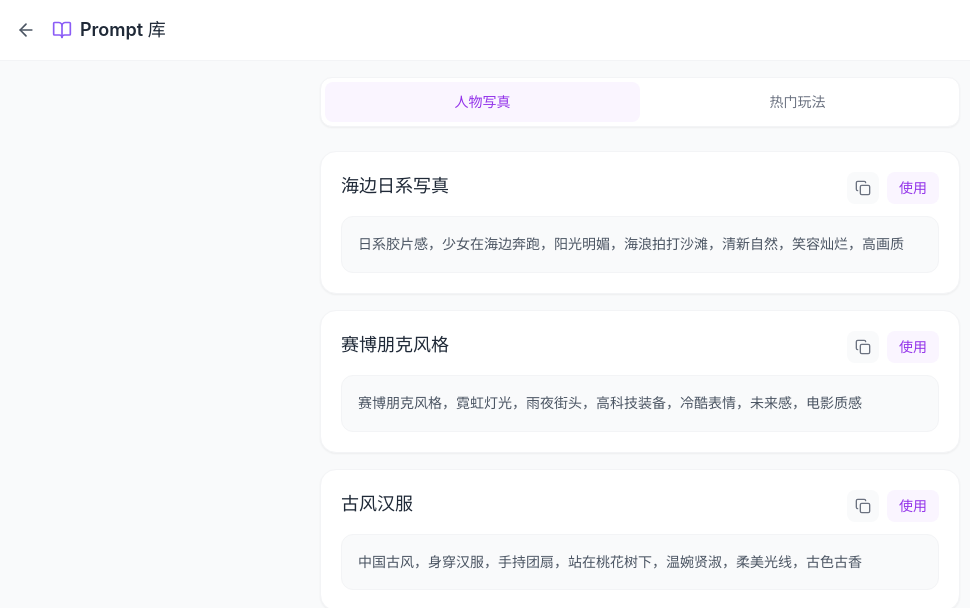
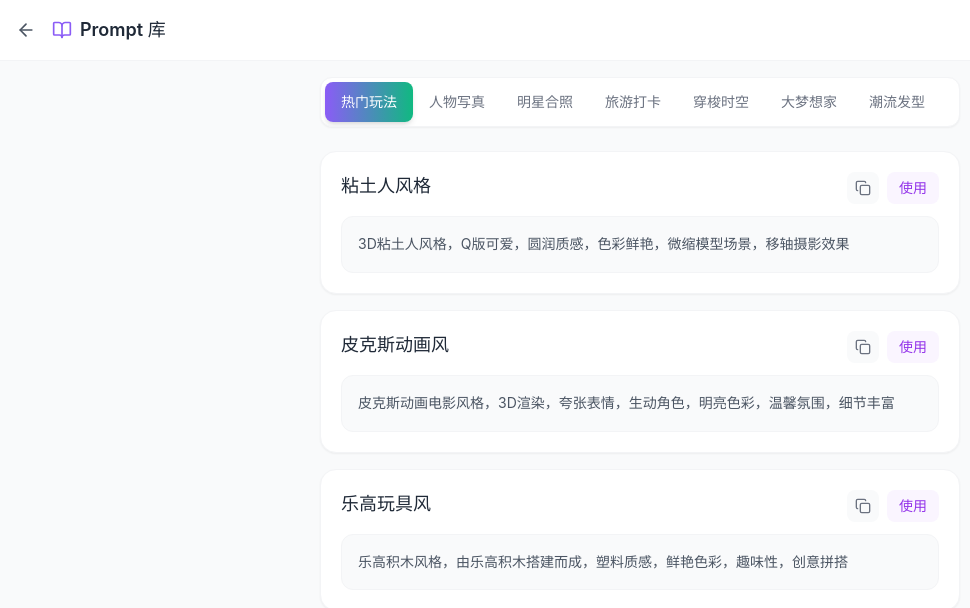
Before and after one commit to feibo123132/the-other-you, a React (Vite) app: page /prompts in a window 1280 px wide. Shown: the top 608 px of the page, without its empty margins (0-970 px from the left). Built offline with nearby package versions, Linux system fonts and the light colour scheme.

Commit message:
feat: 梦想家和发型

```diff
--- a/src/config/options.ts
+++ b/src/config/options.ts
@@ -57,7 +57,7 @@
     label: '日系动漫',
     icon: '🌸',
     category: 'style',
-    promptTemplate: 'Japanese anime style, sharp color contrast, detailed features, dynamic pose',
+    promptTemplate: '新海诚风格的动漫主视觉图，《你的名字。》《天气之子》风格，细节丰富的动漫角色，CoMix Wave Films动画风格，镜头光晕，电影级照明，闪烁的粒子，鲜明的色彩搭配，富有情感的氛围，光线追踪反射，8k分辨率，杰作',
   },
   {
     id: 'Irasutoya',
@@ -209,65 +209,114 @@
     label: '中年',
     icon: '👨',
     category: 'time_travel',
-    promptTemplate: 'Middle-aged portrait style, mature features, balanced lighting, realistic textures, dignified mood',
+    promptTemplate: '图中的人物45岁后的模样，中年，职业形象，有轻微的鱼尾纹，淡淡的抬头纹，成熟老练，自信且成功，随手拍的效果，保持面部特征的相似度',
   },
   {
     id: 'time-elder',
     label: '老年',
     icon: '🧓',
     category: 'time_travel',
-    promptTemplate: 'Senior portrait style, gentle contrast, character-rich details, warm tones, respectful aesthetic',
+    promptTemplate: '图中人物80岁后的模样，满脸深深的皱纹，休闲服装，长着老年斑，头发花白，皮肤松弛，眼神睿智而慈祥，皮肤饱经风霜且细节丰富，随手拍的效果，保持面部特征的相似度',
   },
   // 大梦想家
   {
     id: 'job-doctor',
-    label: '大梦想家·医生',
+    label: '医生',
     icon: '🩺',
     category: 'dream_jobs',
-    promptTemplate: 'Portrait in doctor uniform, hospital environment, clean lighting, professional and caring mood',
+    promptTemplate: '参考图1中小孩的面部特征，生成他长大后的医生职业形象，25岁左右，穿着白色医生大褂，戴着听诊器，在医院诊室背景中，专业严肃的表情',
   },
   {
     id: 'job-teacher',
-    label: '大梦想家·老师',
+    label: '老师',
     icon: '📚',
     category: 'dream_jobs',
-    promptTemplate: 'Portrait as teacher in classroom, blackboard background, warm lighting, approachable style',
+    promptTemplate: '参考图1中小孩的面部特征，生成他长大后的老师职业形象，25岁左右，穿着休闲格子衫，戴着眼镜，站在黑板前，温和亲切的表情',
   },
   {
     id: 'job-streamer',
-    label: '大梦想家·主播',
+    label: '主播',
     icon: '🎧',
     category: 'dream_jobs',
-    promptTemplate: 'Portrait as streamer, neon ambient lights, desk setup with microphone, modern tech vibe',
+    promptTemplate: '参考图1中小孩的面部特征，生成他长大后的主播职业形象，25岁左右，穿着时尚的休闲装，在现代化的直播间背景中，自信阳光的表情',
+  },
+  {
+    id: 'job-singer',
+    label: '歌手',
+    icon: '🎤',
+    category: 'dream_jobs',
+    promptTemplate: '参考图1中小孩的面部特征，生成他长大后的歌手职业形象，25岁左右，穿着舞台服装，在灯光璀璨的舞台上，充满活力的表情',
+  },
+  {
+    id: 'job-dancer',
+    label: '舞蹈家',
+    icon: '💃',
+    category: 'dream_jobs',
+    promptTemplate: '参考图1中小孩的面部特征，生成他长大后的舞者职业形象，25岁左右，换上一整套嘻哈舞蹈服装，帅气的舞蹈姿势',
+  },
+  {
+    id: 'job-police',
+    label: '警察',
+    icon: '👮‍♂️',
+    category: 'dream_jobs',
+    promptTemplate: '参考图1中小孩的面部特征，生成他长大后的警察职业形象，25岁左右，穿着警服，在警察局或街道背景中，严肃正直的表情',
   },
   {
     id: 'job-firefighter',
-    label: '大梦想家·消防员',
+    label: '消防员',
     icon: '🚒',
     category: 'dream_jobs',
-    promptTemplate: 'Portrait in firefighter gear, dramatic lighting, heroic mood, city background, strong highlights',
+    promptTemplate: '参考图1中小孩的面部特征，生成他长大后的消防员职业形象，25岁左右，穿着消防服和头盔，在消防站背景中，勇敢坚毅的表情',
+  },
+  {
+    id: 'job-host',
+    label: '主持人',
+    icon: '🎙️',
+    category: 'dream_jobs',
+    promptTemplate: '参考图1中小孩的面部特征，生成他长大后的主持人职业形象，25岁左右，穿着正式的西装或礼服，在电视台演播厅背景中，从容自信的表情',
   },
   // 潮流发型
   {
-    id: 'hair-big-waves',
-    label: '潮流发型·大波浪',
-    icon: '💇‍♀️',
+    id: 'hair-textured-bangs',
+    label: '纹理刘海',
+    icon: '💇',
     category: 'trendy_hair',
-    promptTemplate: 'Big wave curls hairstyle, voluminous textured hair, salon finish, glossy shine',
+    promptTemplate: 'Close-up portrait of a handsome young Asian man, wearing a trendy texture fringe hairstyle, two-block cut, messy wavy top with slight wet hair look, dark brown hair color, soft natural lighting, clean skin, wearing a white oversized t-shirt, city street background, depth of field, 8k resolution, photorealistic, Sony A7R IV',
   },
   {
-    id: 'hair-foil-perm',
-    label: '潮流发型·锡纸烫',
-    icon: '🪙',
+    id: 'hair-buzz-cut',
+    label: '美式寸头',
+    icon: '🧑‍🦲',
     category: 'trendy_hair',
-    promptTemplate: 'Textured foil perm hairstyle, tight curls, edgy street style, defined texture',
+    promptTemplate: 'Fashion editorial portrait of a cool man, buzz cut hairstyle, high skin fade on the sides, sharp hairline, masculine features, minimalist style, studio lighting, grey background, wearing a black turtleneck, high fashion photography, ultra-realistic texture',
+  },
+  {
+    id: 'hair-kpop-style',
+    label: 'K-pop发型',
+    icon: '👨‍🦱',
+    category: 'trendy_hair',
+    promptTemplate: 'A handsome young Asian man, platinum silver hair color, trendy K-pop idol hairstyle, textured messy quiff, voluminous hair swept back, slight wet hair look, side part, wearing a black suit with sequin lapels, studio lighting, high fashion photography, sharp focus, 8k',
+  },
+  {
+    id: 'hair-girl-wolf-cut',
+    label: '女孩狼尾',
+    icon: '🐺',
+    category: 'trendy_hair',
+    promptTemplate: 'Edgy fashion portrait of a cool girl, wolf cut hairstyle, choppy layers, shoulder length, messy bangs, black hair with blue highlights, streetwear fashion, moody lighting, intense gaze, urban setting, highly detailed',
+  },
+  {
+    id: 'hair-butterfly-cut',
+    label: '蝴蝶发型',
+    icon: '🦋',
+    category: 'trendy_hair',
+    promptTemplate: 'A beautiful young woman, butterfly haircut, long voluminous layers, face-framing bangs, blowout style, honey blonde highlights, supermodel vibe, wind blowing through hair, soft makeup, warm sunlight, shot on 35mm film, high quality',
   },
   {
     id: 'hair-american-spike',
-    label: '潮流发型·美式前刺',
-    icon: '👨‍🦱',
+    label: '法式波波头',
+    icon: '💇‍♀️',
     category: 'trendy_hair',
-    promptTemplate: 'American crop spiky fringe hairstyle, matte finish, clean sides, modern barbershop look',
+    promptTemplate: 'Close-up of a chic woman, french bob hairstyle, chin-length, blunt cut, wispy bangs, black hair, red lipstick, parisian style, elegant and cute, soft indoor lighting, coffee shop background, highly detailed hair texture',
   },
 ];
 
--- a/src/data/promptLibrary.ts
+++ b/src/data/promptLibrary.ts
@@ -1,12 +1,41 @@
+export type PromptCategory =
+  | 'gameplay'
+  | 'portrait'
+  | 'group'
+  | 'travel'
+  | 'time-travel'
+  | 'dreamer'
+  | 'fashion';
+
 export interface PromptItem {
   id: string;
   title: string;
   content: string;
-  category: 'portrait' | 'gameplay';
+  category: PromptCategory;
 }
 
 export const promptLibrary: PromptItem[] = [
-  // 人物写真
+  // 热门玩法 (gameplay)
+  {
+    id: 'gameplay-1',
+    title: '粘土人风格',
+    content: '3D粘土人风格，Q版可爱，圆润质感，色彩鲜艳，微缩模型场景，移轴摄影效果',
+    category: 'gameplay'
+  },
+  {
+    id: 'gameplay-2',
+    title: '皮克斯动画风',
+    content: '皮克斯动画电影风格，3D渲染，夸张表情，生动角色，明亮色彩，温馨氛围，细节丰富',
+    category: 'gameplay'
+  },
+  {
+    id: 'gameplay-3',
+    title: '乐高玩具风',
+    content: '乐高积木风格，由乐高积木搭建而成，塑料质感，鲜艳色彩，趣味性，创意拼搭',
+    category: 'gameplay'
+  },
+
+  // 人物写真 (portrait)
   {
     id: 'portrait-1',
     title: '海边日系写真',
@@ -25,23 +54,110 @@
     content: '中国古风，身穿汉服，手持团扇，站在桃花树下，温婉贤淑，柔美光线，古色古香',
     category: 'portrait'
   },
-  // 热门玩法
+
+  // 明星合照 (group)
   {
-    id: 'gameplay-1',
-    title: '粘土人风格',
-    content: '3D粘土人风格，Q版可爱，圆润质感，色彩鲜艳，微缩模型场景，移轴摄影效果',
-    category: 'gameplay'
+    id: 'group-1',
+    title: '红毯合影',
+    content: '好莱坞红毯现场，闪光灯闪烁，穿着高定礼服，自信微笑，与国际巨星并肩站立，高端大气',
+    category: 'group'
   },
   {
-    id: 'gameplay-2',
-    title: '皮克斯动画风',
-    content: '皮克斯动画电影风格，3D渲染，夸张表情，生动角色，明亮色彩，温馨氛围，细节丰富',
-    category: 'gameplay'
+    id: 'group-2',
+    title: '时尚杂志封面',
+    content: 'VOGUE杂志封面风格，专业摄影棚灯光，时尚造型，冷艳表情，与顶级模特合影，极具张力',
+    category: 'group'
+  },
+
+  // 旅游打卡 (travel)
+  {
+    id: 'travel-1',
+    title: '埃菲尔铁塔',
+    content: '法国巴黎，埃菲尔铁塔下，浪漫氛围，手拿咖啡，法式穿搭，蓝天白云，惬意午后',
+    category: 'travel'
   },
   {
-    id: 'gameplay-3',
-    title: '乐高玩具风',
-    content: '乐高积木风格，由乐高积木搭建而成，塑料质感，鲜艳色彩，趣味性，创意拼搭',
-    category: 'gameplay'
+    id: 'travel-2',
+    title: '圣托里尼',
+    content: '希腊圣托里尼，蓝白建筑，爱琴海背景，夕阳西下，白色连衣裙，海风吹拂，唯美浪漫',
+    category: 'travel'
+  },
+
+  // 穿梭时空 (time-travel)
+  {
+    id: 'time-1',
+    title: '80年代迪斯科',
+    content: '80年代复古风格，迪斯科舞厅，爆炸头，喇叭裤，霓虹灯球，动感舞姿，怀旧胶片质感',
+    category: 'time-travel'
+  },
+  {
+    id: 'time-2',
+    title: '民国上海滩',
+    content: '民国时期上海滩，旗袍，黄包车，老式街道，复古色调，优雅知性，电影剧照感',
+    category: 'time-travel'
+  },
+
+  // 大梦想家 (dreamer)
+  {
+    id: 'dream-1',
+    title: '医生',
+    content: '参考图1中小孩的面部特征，生成他长大后的医生职业形象，25岁左右，穿着白色医生大褂，戴着听诊器，在医院诊室背景中，专业严肃的表情',
+    category: 'dreamer'
+  },
+  {
+    id: 'dream-2',
+    title: '老师',
+    content: '参考图1中小孩的面部特征，生成他长大后的老师职业形象，25岁左右，穿着休闲格子衫，戴着眼镜，站在黑板前，温和亲切的表情',
+    category: 'dreamer'
+  },
+  {
+    id: 'dream-3',
+    title: '主播',
+    content: '参考图1中小孩的面部特征，生成他长大后的主播职业形象，25岁左右，穿着时尚的休闲装，在现代化的直播间背景中，自信阳光的表情',
+    category: 'dreamer'
+  },
+  {
+    id: 'dream-4',
+    title: '歌手',
+    content: '参考图1中小孩的面部特征，生成他长大后的歌手职业形象，25岁左右，穿着舞台服装，在灯光璀璨的舞台上，充满活力的表情',
+    category: 'dreamer'
+  },
+  {
+    id: 'dream-5',
+    title: '舞蹈家',
+    content: '参考图1中小孩的面部特征，生成他长大后的舞者职业形象，25岁左右，换上一整套嘻哈舞蹈服装，帅气的舞蹈姿势',
+    category: 'dreamer'
+  },
+  {
+    id: 'dream-6',
+    title: '警察',
+    content: '参考图1中小孩的面部特征，生成他长大后的警察职业形象，25岁左右，穿着警服，在警察局或街道背景中，严肃正直的表情',
+    category: 'dreamer'
+  },
+  {
+    id: 'dream-7',
+    title: '消防员',
+    content: '参考图1中小孩的面部特征，生成他长大后的消防员职业形象，25岁左右，穿着消防服和头盔，在消防站背景中，勇敢坚毅的表情',
+    category: 'dreamer'
+  },
+  {
+    id: 'dream-8',
+    title: '主持人',
+    content: '参考图1中小孩的面部特征，生成他长大后的主持人职业形象，25岁左右，穿着正式的主持服装，在演播厅背景中，自信从容的表情',
+    category: 'dreamer'
+  },
+
+  // 潮流发型 (fashion)
+  {
+    id: 'fashion-1',
+    title: 'Y2K千禧风',
+    content: 'Y2K千禧辣妹风，彩色发夹，金属配饰，鲜艳妆容，复古科技感，个性张扬',
+    category: 'fashion'
+  },
+  {
+    id: 'fashion-2',
+    title: '高冷超模',
+    content: '高级灰发色，利落短发，极简主义穿搭，高冷厌世脸，极简背景，高级质感',
+    category: 'fashion'
   }
 ];
--- a/src/pages/PromptLibrary/index.tsx
+++ b/src/pages/PromptLibrary/index.tsx
@@ -2,13 +2,23 @@
 import { motion } from 'framer-motion';
 import { ArrowLeft, Copy, Check, BookOpen } from 'lucide-react';
 import { useNavigate } from 'react-router-dom';
-import { promptLibrary } from '../../data/promptLibrary';
+import { promptLibrary, PromptCategory } from '../../data/promptLibrary';
 
 const STORAGE_PROMPT_KEY = 'THE_OTHER_YOU_DRAFT_PROMPT';
 
+const CATEGORIES: { id: PromptCategory; label: string }[] = [
+  { id: 'gameplay', label: '热门玩法' },
+  { id: 'portrait', label: '人物写真' },
+  { id: 'group', label: '明星合照' },
+  { id: 'travel', label: '旅游打卡' },
+  { id: 'time-travel', label: '穿梭时空' },
+  { id: 'dreamer', label: '大梦想家' },
+  { id: 'fashion', label: '潮流发型' },
+];
+
 const PromptLibrary: React.FC = () => {
   const navigate = useNavigate();
-  const [activeTab, setActiveTab] = useState<'portrait' | 'gameplay'>('portrait');
+  const [activeTab, setActiveTab] = useState<PromptCategory>('gameplay');
   const [copiedId, setCopiedId] = useState<string | null>(null);
 
   const handleUsePrompt = (content: string) => {
@@ -44,28 +54,21 @@
 
       {/* 内容区域 */}
       <div className="max-w-2xl mx-auto p-4">
-        {/* 标签页切换 */}
-        <div className="flex p-1 bg-white rounded-xl shadow-sm border border-gray-100 mb-6">
-          <button
-            onClick={() => setActiveTab('portrait')}
-            className={`flex-1 py-2.5 text-sm font-medium rounded-lg transition-all ${
-              activeTab === 'portrait'
-                ? 'bg-primary-50 text-primary-600'
-                : 'text-gray-500 hover:text-gray-700 hover:bg-gray-50'
-            }`}
-          >
-            人物写真
-          </button>
-          <button
-            onClick={() => setActiveTab('gameplay')}
-            className={`flex-1 py-2.5 text-sm font-medium rounded-lg transition-all ${
-              activeTab === 'gameplay'
-                ? 'bg-primary-50 text-primary-600'
-                : 'text-gray-500 hover:text-gray-700 hover:bg-gray-50'
-            }`}
-          >
-            热门玩法
-          </button>
+        {/* 标签页切换 - 可横向滚动 */}
+        <div className="flex p-1 bg-white rounded-xl shadow-sm border border-gray-100 mb-6 overflow-x-auto no-scrollbar">
+          {CATEGORIES.map((cat) => (
+            <button
+              key={cat.id}
+              onClick={() => setActiveTab(cat.id)}
+              className={`flex-none px-4 py-2.5 text-sm font-medium rounded-lg transition-all whitespace-nowrap ${
+                activeTab === cat.id
+                  ? 'bg-gradient-to-r from-primary-500 to-secondary-500 text-white shadow-md'
+                  : 'text-gray-500 hover:text-gray-700 hover:bg-gray-50'
+              }`}
+            >
+              {cat.label}
+            </button>
+          ))}
         </div>
 
         {/* 列表内容 */}
```
